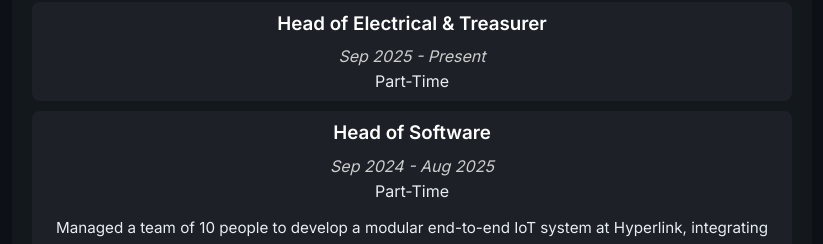
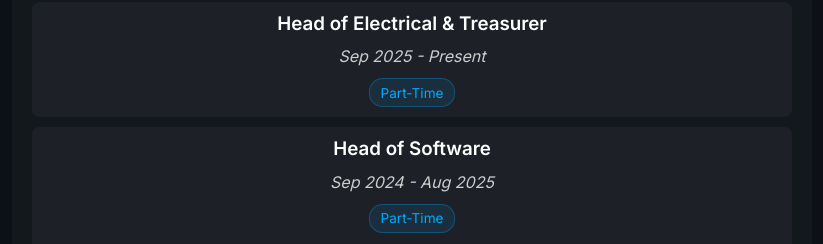
Before and after one commit to HarryB05/harryb05.github.io, a plain HTML site: page experience.html in a window 1280 px wide. Shown: the part 520-764 px from the top of the page, without its empty margins (238-1061 px from the left). Drawn offline with Linux system fonts and the light colour scheme.

Commit message:
added detail

```diff
--- a/styles/base.css
+++ b/styles/base.css
@@ -242,3 +242,15 @@ a {
     color: #e6edf3;
     font-size: 0.95em;
 }
+
+.box-type {
+    display: inline-block;
+    background: rgba(0, 170, 255, 0.1);
+    border: 1px solid rgba(0, 170, 255, 0.3);
+    color: #00aaff;
+    padding: 0.4em 0.8em;
+    border-radius: 1em;
+    font-size: 0.85em;
+    font-weight: 500;
+    margin-top: 0.5em;
+}
```
